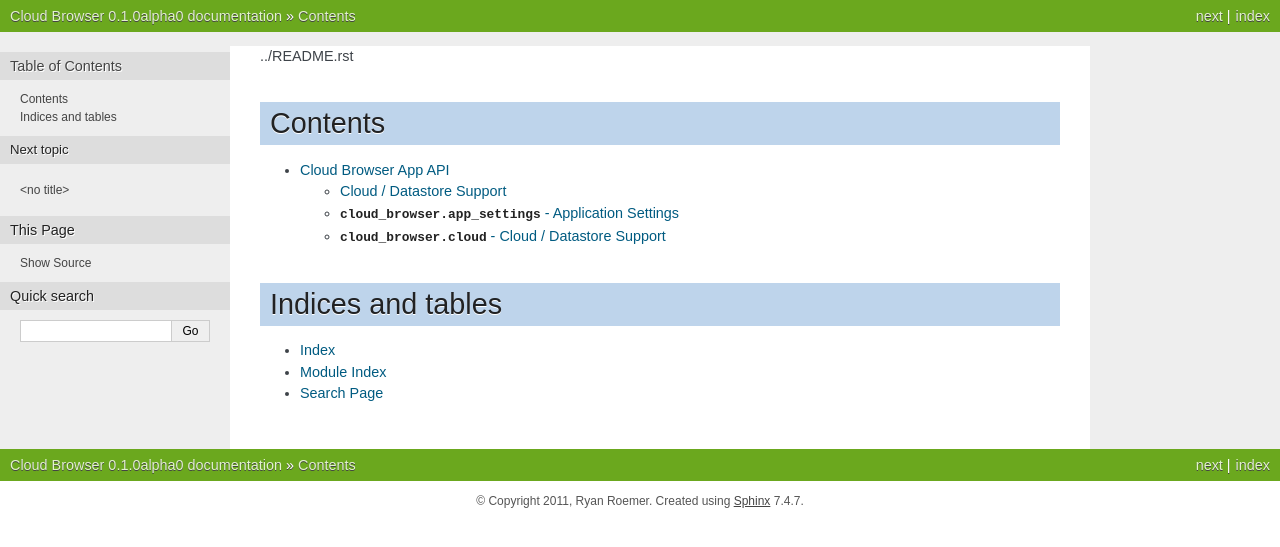
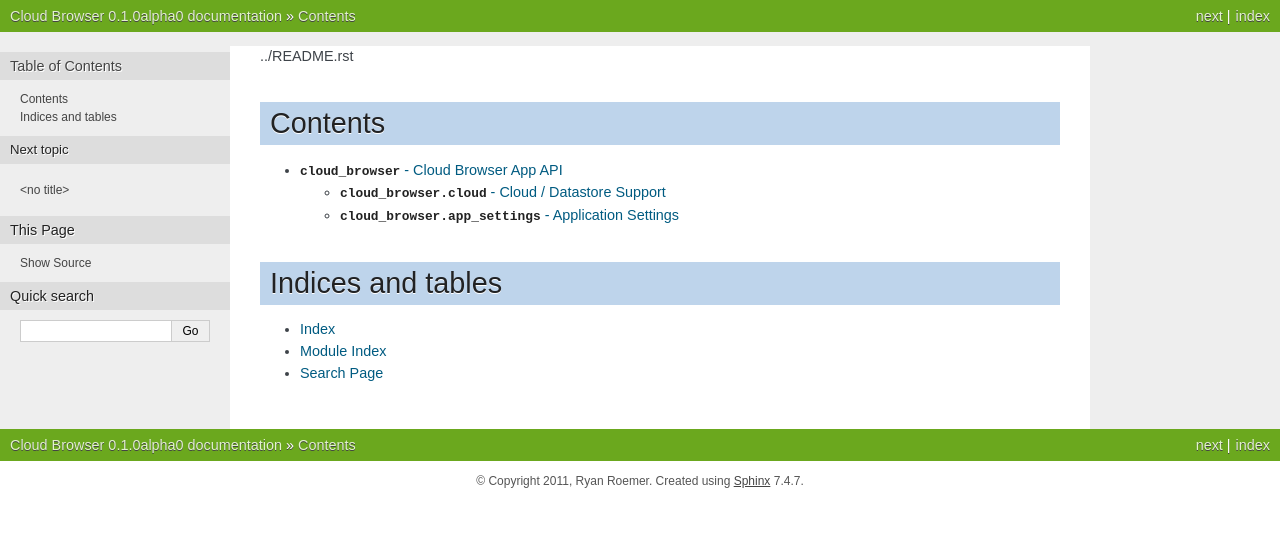
Before and after one commit to ryan-roemer/django-cloud-browser, a Sphinx documentation site: the page built from doc/index.rst, in a window 1280 px wide. Shown: the top 547 px of the page. Built offline with Sphinx 7.4.7, drawn with Linux system fonts in a browser that asks for light colours; pages that are not in the unit, such as notebooks, are missing from menus.

Commit message:
Docs: Switch headings.

```diff
--- a/doc/cloud_browser/cloud.rst
+++ b/doc/cloud_browser/cloud.rst
@@ -1,6 +1,6 @@
-===========================
- Cloud / Datastore Support
-===========================
+=====================================================
+ ``cloud_browser.cloud`` - Cloud / Datastore Support
+=====================================================
 
 .. automodule:: cloud_browser.cloud
 
```
Also changed, not shown: doc/cloud_browser/index.rst (+3 -7 lines).
